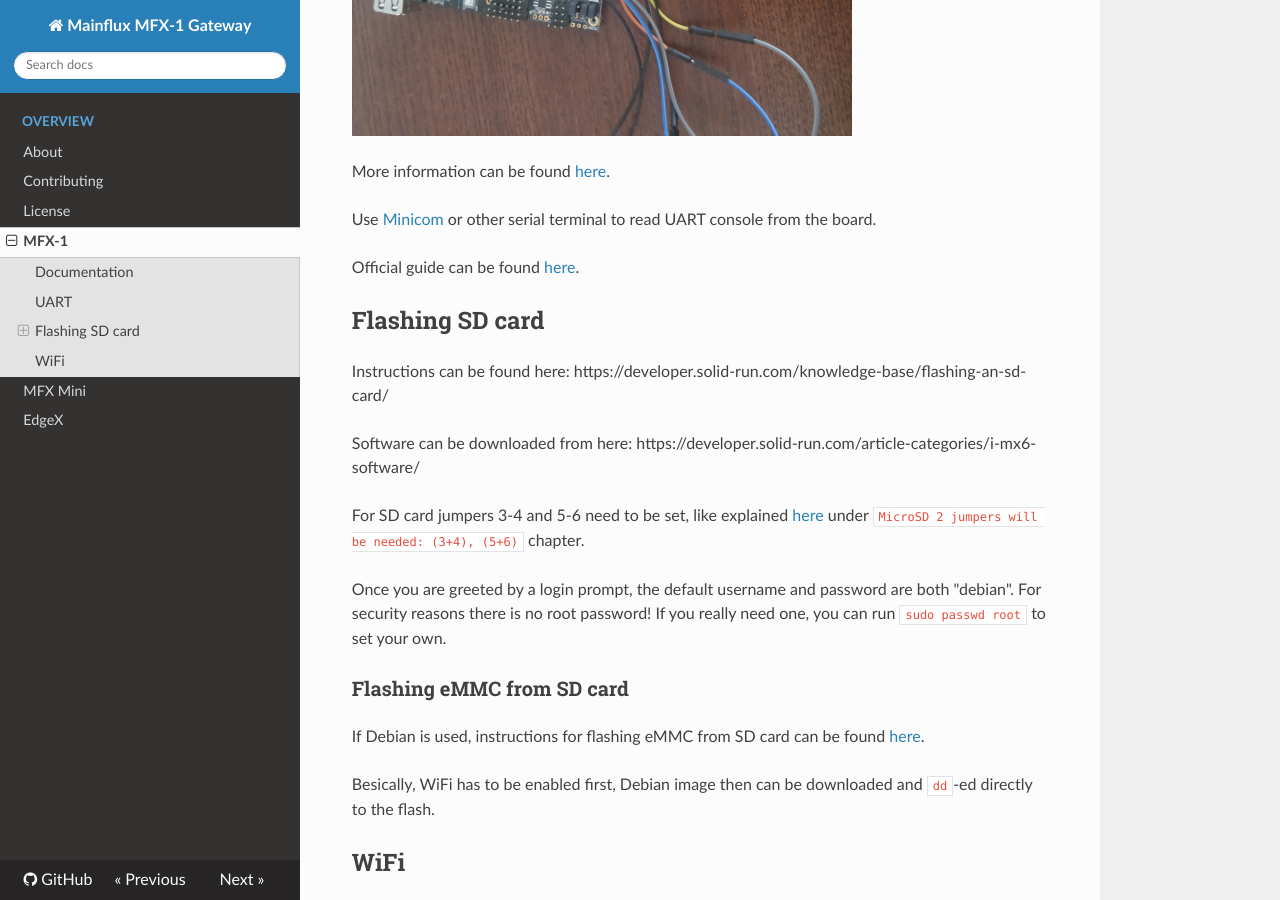
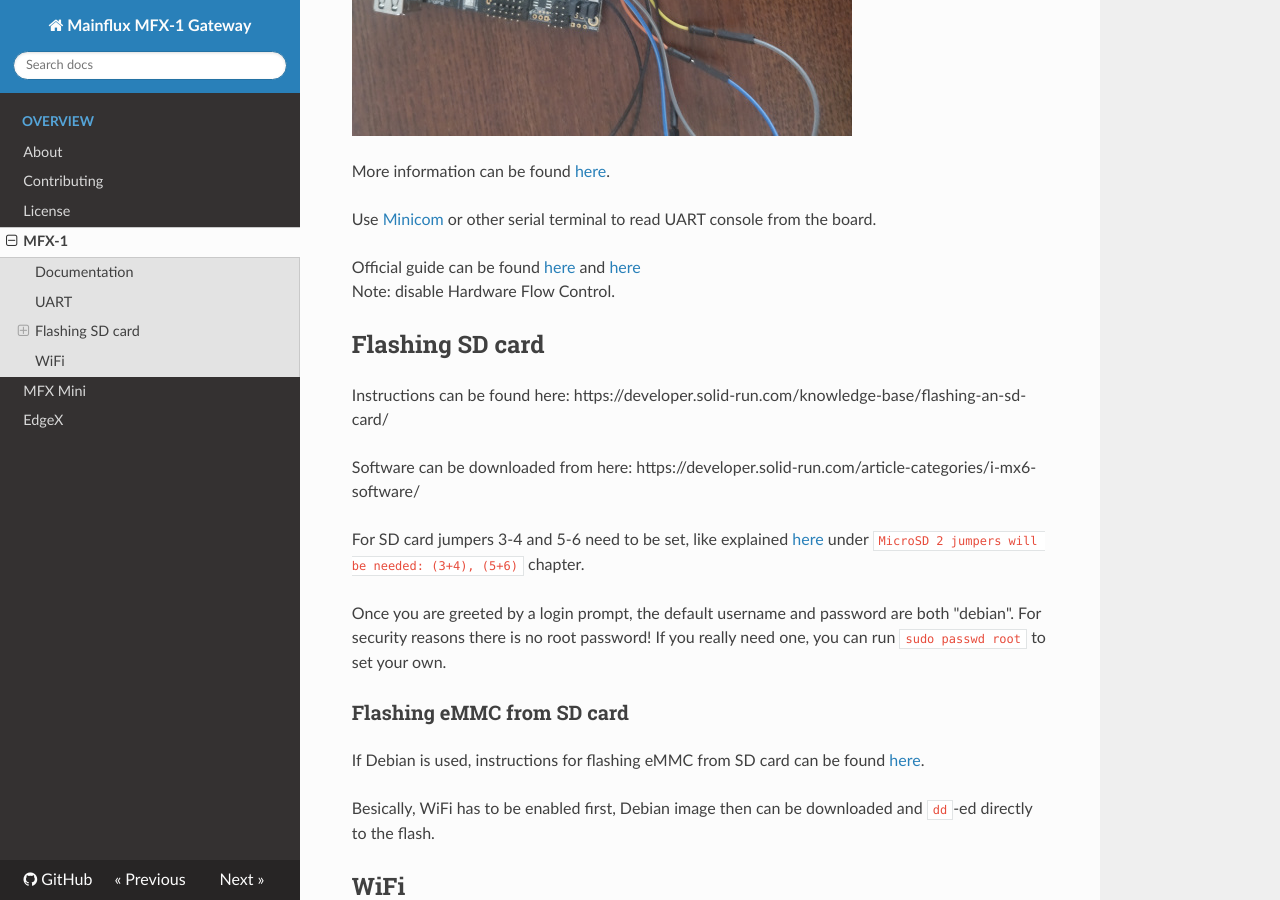
Before and after one commit to mainflux/gateways, an MkDocs documentation site: the page built from docs/mfx-1.md, in a window 1280 px wide and 900 px high, scrolled down 1198 px. Built offline with MkDocs 1.6.1, drawn with Linux system fonts in a browser that asks for light colours; nearby versions of some CDN libraries; old or Windows-style settings are respelled for this version of MkDocs.

Commit message:
Update mfx-1.md

```diff
--- a/docs/mfx-1.md
+++ b/docs/mfx-1.md
@@ -21,7 +21,8 @@ More information can be found [here](https://developer.solid-run.com/knowledge-b
 
 Use [Minicom](https://en.wikipedia.org/wiki/Minicom) or other serial terminal to read UART console from the board.
 
-Official guide can be found [here](https://developer.solid-run.com/knowledge-base/serial-connection/).
+Official guide can be found [here](https://developer.solid-run.com/knowledge-base/serial-connection/) and [here](https://developer.solid-run.com/knowledge-base/serial-console-usb-uart/)
+Note: disable Hardware Flow Control.
 
 ## Flashing SD card
 Instructions can be found here: https://developer.solid-run.com/knowledge-base/flashing-an-sd-card/
```
